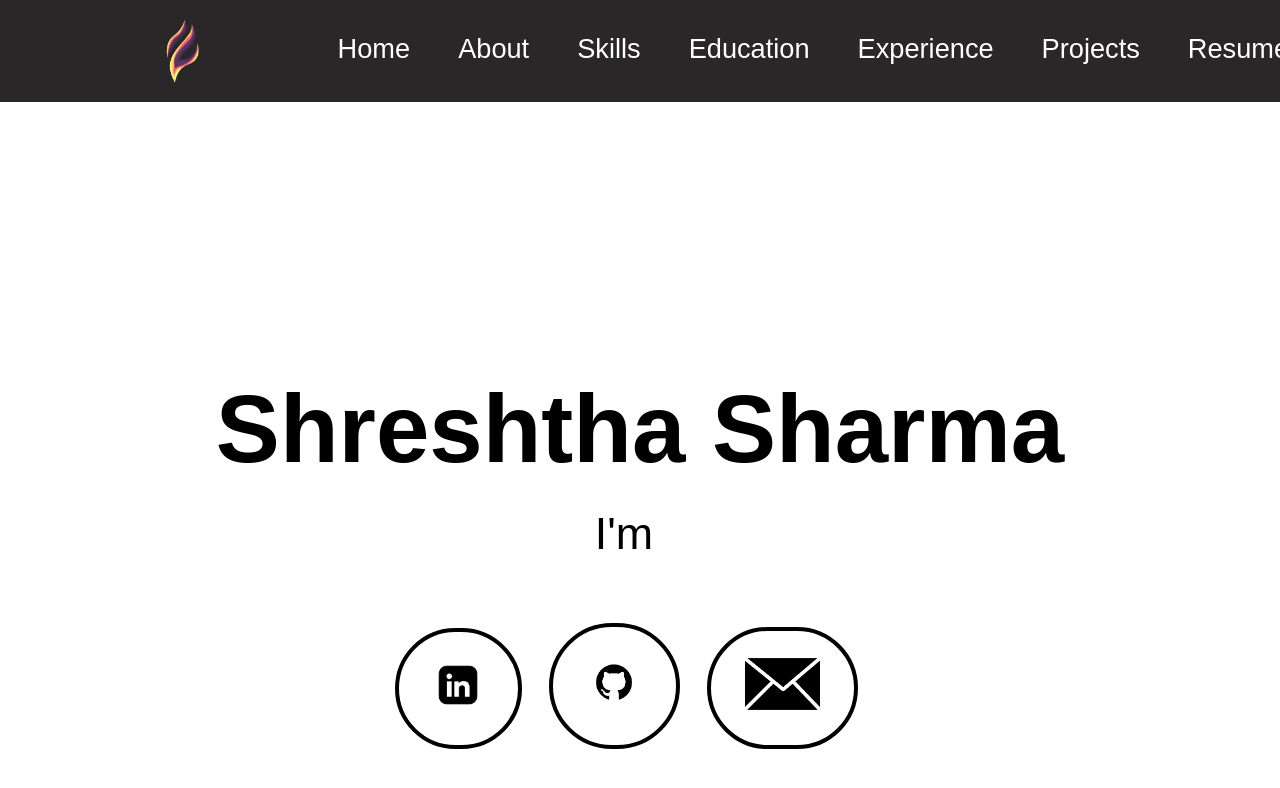
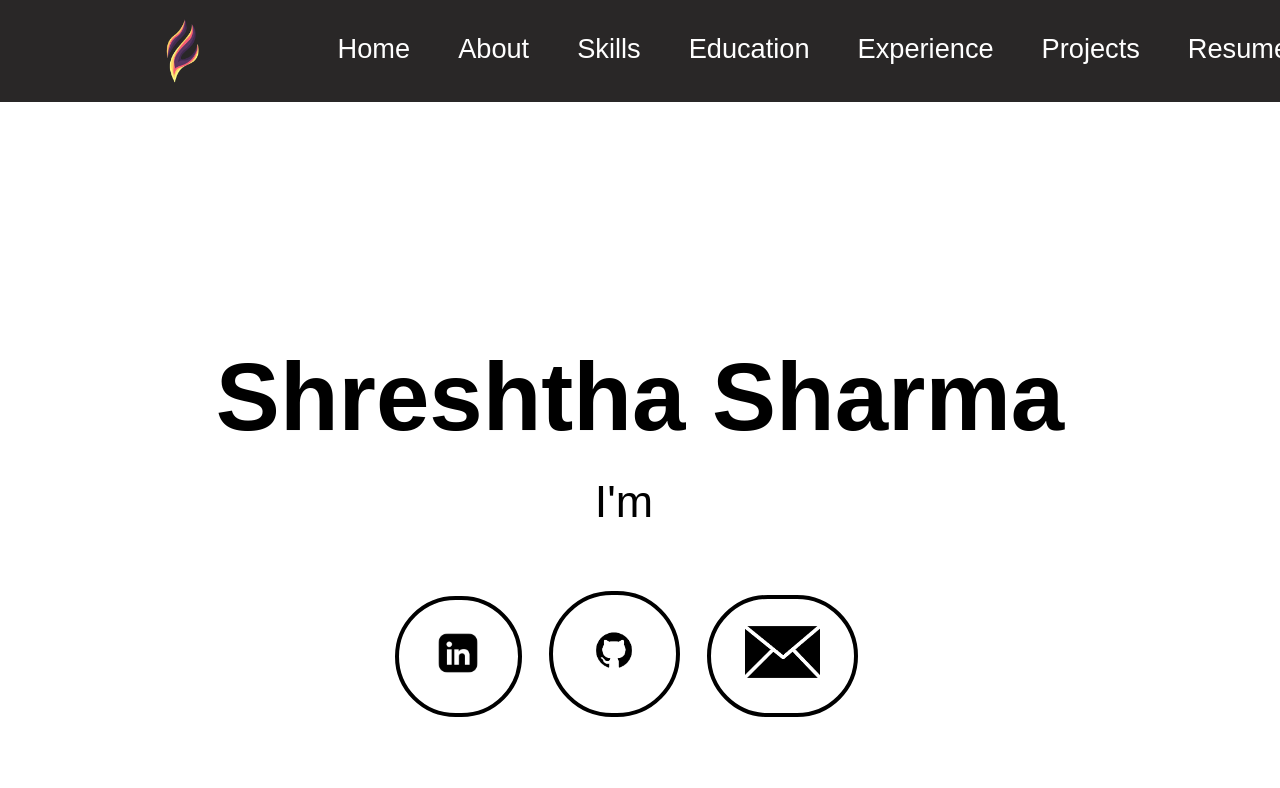
Before and after one commit to Shreshthaaa/Developer_portfolio, a React (Vite) app: page / in a window 1280 px wide. Shown: the top 788 px of the page. Built offline with nearby package versions, Linux system fonts and the light colour scheme.

Commit message:
home page heading css update

```diff
--- a/src/Components/Body/Body.css
+++ b/src/Components/Body/Body.css
@@ -1,9 +1,10 @@
 .heading {
     display: flex;
     justify-content: center;
-    padding-top: 17rem;
+    align-items: center;
+    padding-top: 15rem;
     font-size: 3rem;
-    color: black;
+    font-weight: bold;
 }
 .type-effect-text {
     display: flex;
```
